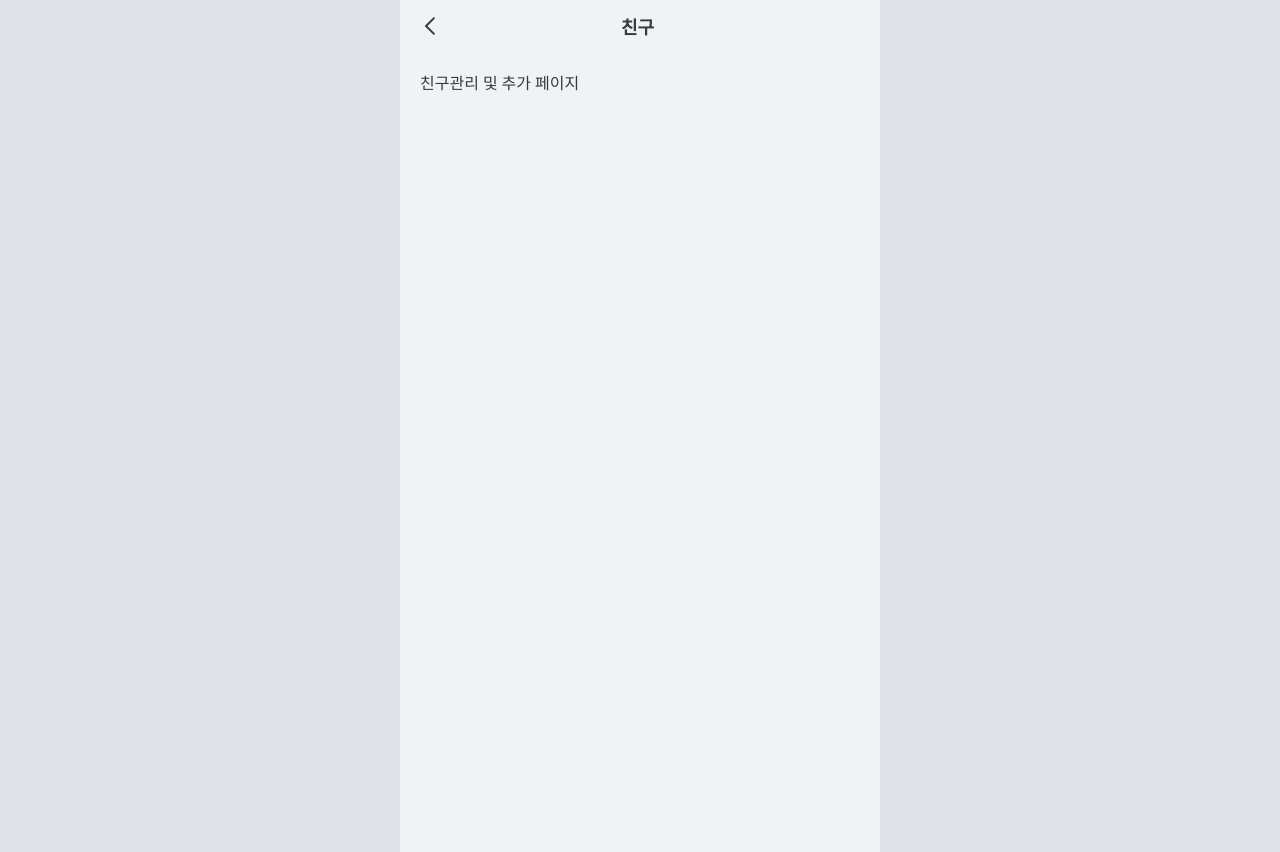
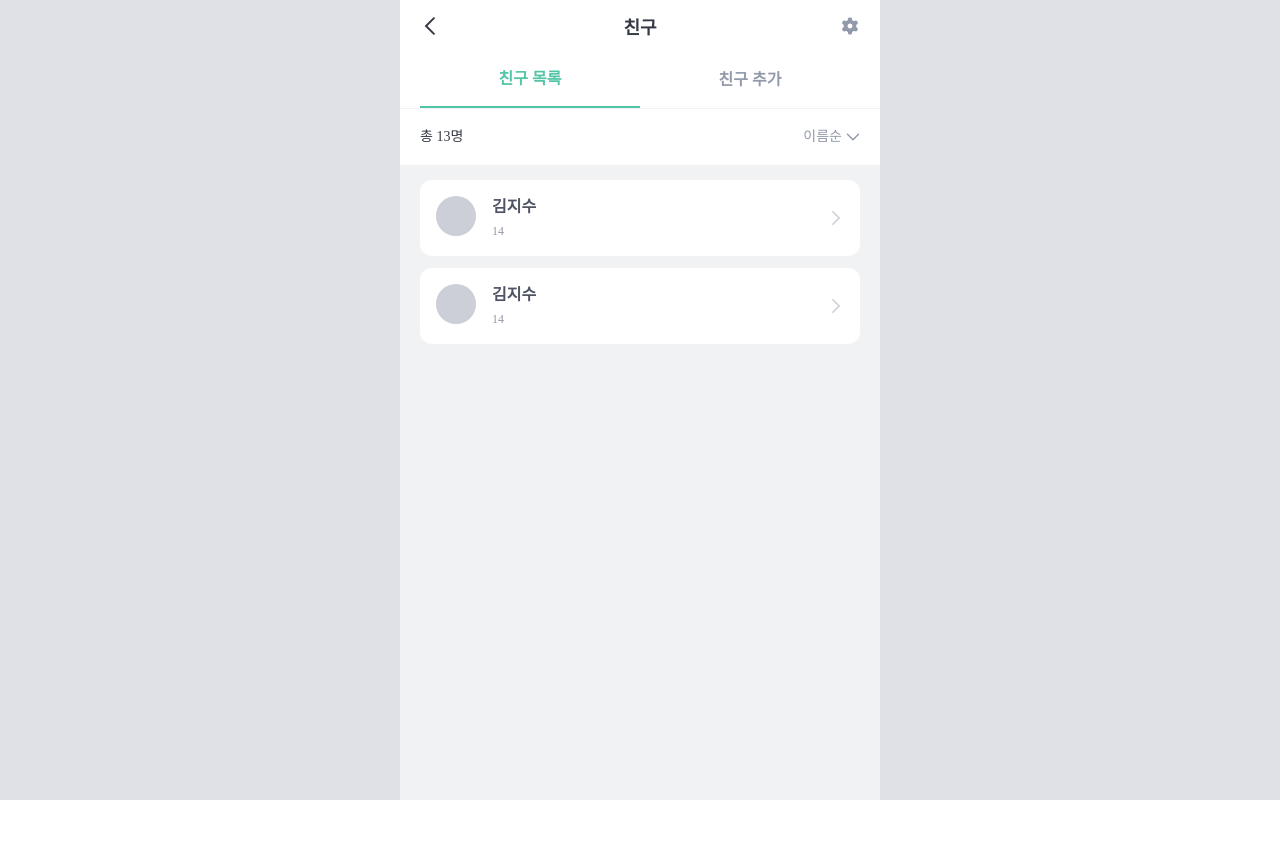
Before and after one commit to DDD-Community/fridge-link-web, a Next.js app: page /mypage/friendslist in a window 1280 px wide. After the commit the page ends 800 px from the top, so only its background shows below. Built offline with nearby package versions, Linux system fonts and the light colour scheme; a web font is replaced by a local one.

Commit message:
feat: 마이페이지> 친구 페이지 친구목록 탭 화면 구현

```diff
--- /dev/null
+++ b/src/components/organisms/FriendListItem.tsx
@@ -0,0 +1,27 @@
+import { AngleIcon } from '@/assets/icons';
+import React from 'react';
+
+const FriendListItem: React.FC<{ name: string; count: number }> = ({
+  name,
+  count,
+}) => {
+  return (
+    <div className="flex p-[16px] mb-[12px] justify-between items-center bg-white rounded-[12px]">
+      <div className="flex">
+        <div className="w-10 h-10 aspect-square rounded-full bg-gray3" />
+        <div className="ml-[16px]">
+          <p className="mb-[4px] heading4-semibold text-gray7">{name}</p>
+          <p className="body2-medium text-gray5">{count}</p>
+        </div>
+      </div>
+      <AngleIcon
+        width={16}
+        height={16}
+        fill="#CCCFD7"
+        transform="rotate(180)"
+      />
+    </div>
+  );
+};
+
+export default FriendListItem;
--- a/src/components/organisms/index.ts
+++ b/src/components/organisms/index.ts
@@ -7,3 +7,4 @@ export { default as FriendsRecentBoard } from './FriendsRecentBoard';
 export { default as FriendsFridgeList } from './FriendsFridgeList';
 export { default as OrderListModal } from './OrderListModal';
 export { default as NavWhiteBox } from './NavWhiteBox';
+export { default as FriendListItem } from './FriendListItem';
--- /dev/null
+++ b/src/components/templates/FriendListTemplate.tsx
@@ -0,0 +1,92 @@
+import {
+  Modal,
+  ModalBody,
+  ModalContent,
+  ModalOverlay,
+  useDisclosure,
+} from '@chakra-ui/react';
+
+import React, { useState } from 'react';
+import { type SortLabel } from '@/types/common';
+import { RadioButtonField, SortButton } from '../atoms';
+import { FriendListItem } from '../organisms';
+
+const SORT_TYPES: SortLabel[] = [
+  { label: '이름순', value: 'name' },
+  { label: '등록순', value: 'latest' },
+];
+const MOCK_DATA = {
+  count: 13,
+  data: [
+    {
+      id: 1,
+      name: '김지수',
+      ingrediendNum: 14,
+    },
+    {
+      id: 2,
+      name: '김지수',
+      ingrediendNum: 14,
+    },
+  ],
+};
+const FriendListTemplate: React.FC = () => {
+  const { isOpen, onOpen, onClose } = useDisclosure();
+  const [curSortType, setCurSortType] = useState<SortLabel>(SORT_TYPES[0]);
+
+  return (
+    <>
+      <div className="mt-[57px] fixed w-screen max-w-[480px]">
+        <div className="h-[1px] mt-[-1px] bg-gray1" />
+        <div className="flex justify-between px-[20px] py-[18px] bg-white body1-medium">
+          <p className="body1-medium">총 {MOCK_DATA.count}명</p>
+          <SortButton label={curSortType.label} onClick={onOpen} />
+        </div>
+      </div>
+
+      <div className="pt-[128px] px-[20px]">
+        {MOCK_DATA.data.map((ele) => (
+          <FriendListItem
+            key={ele.id}
+            name={ele.name}
+            count={ele.ingrediendNum}
+          />
+        ))}
+      </div>
+
+      <Modal
+        onClose={onClose}
+        isOpen={isOpen}
+        motionPreset="slideInBottom"
+        trapFocus={false}
+      >
+        <ModalOverlay height="100vh" onClick={onClose} />
+        <ModalContent
+          className=" bg-white"
+          position="fixed"
+          bottom="0"
+          mb="72"
+          borderRadius="24px 24px 0px 0px"
+          maxW="lg"
+          margin={0}
+        >
+          <ModalBody padding={0}>
+            {SORT_TYPES.map((ele: SortLabel) => (
+              <RadioButtonField
+                key={ele.value}
+                label={ele.label}
+                onClick={() => {
+                  setCurSortType(ele);
+                  onClose();
+                }}
+                checked={ele.value === curSortType.value}
+              />
+            ))}
+          </ModalBody>
+        </ModalContent>
+      </Modal>
+    </>
+  );
+};
+
+export default FriendListTemplate;
--- /dev/null
+++ b/src/components/templates/index.ts
@@ -0,0 +1,2 @@
+export { default as Layout } from './Layout';
+export { default as FriendListTemplate } from './FriendListTemplate';
--- a/src/pages/mypage/friendslist/index.tsx
+++ b/src/pages/mypage/friendslist/index.tsx
@@ -1,15 +1,43 @@
+import { SettingIcon } from '@/assets/icons';
+import { TabButton } from '@/components/atoms';
 import Header from '@/components/organisms/Header';
+import { FriendListTemplate } from '@/components/templates';
+import { type TabLabel } from '@/types/common';
+
 import { type NextPage } from 'next';
+import { useState } from 'react';
+
+const TABS: TabLabel[] = [
+  { label: '친구 목록', value: 'list' },
+  { label: '친구 추가', value: 'add' },
+];
 
 const FriendsListPage: NextPage = () => {
+  const [curTab, setCurTab] = useState<TabLabel>(TABS[0]);
+
   return (
     <div className={'pt-[52px] min-h-screen'}>
-      <Header headerTitle={'친구'} />
-      <section
-        className={`flex flex-col gap-[20px] min-h-screen p-20 bg-gray1`}
-      >
-        친구관리 및 추가 페이지
-      </section>
+      <Header
+        headerTitle={'친구'}
+        headerRight={<SettingIcon />}
+        backgroundColor="white"
+      />
+      <div className="fixed w-screen max-w-[480px]">
+        <div className="flex px-[20px] bg-white">
+          {TABS.map((ele: TabLabel) => (
+            <TabButton
+              key={ele.value}
+              onClick={() => {
+                setCurTab(ele);
+              }}
+              active={ele.value === curTab.value}
+              label={ele.label}
+            />
+          ))}
+        </div>
+      </div>
+
+      {curTab.value === 'list' ? <FriendListTemplate /> : null}
     </div>
   );
 };
--- a/src/pages/share/index.tsx
+++ b/src/pages/share/index.tsx
@@ -14,13 +14,13 @@ import { PlusIcon } from '@/assets/icons';
 import { type SortLabel, type TabLabel } from '@/types/common';
 import dayjs from 'dayjs';
 
-export const TABS: TabLabel[] = [
+const TABS: TabLabel[] = [
   { label: '나눔 신청', value: 'enroll' },
   { label: '나눔 중', value: 'proceeding' },
   { label: '나눔 완료', value: 'complete' },
 ];
 
-export const SORT_TYPES: SortLabel[] = [
+const SORT_TYPES: SortLabel[] = [
   { label: '최신순', value: 'latest' },
   { label: '마감순', value: 'earliest' },
 ];
```
